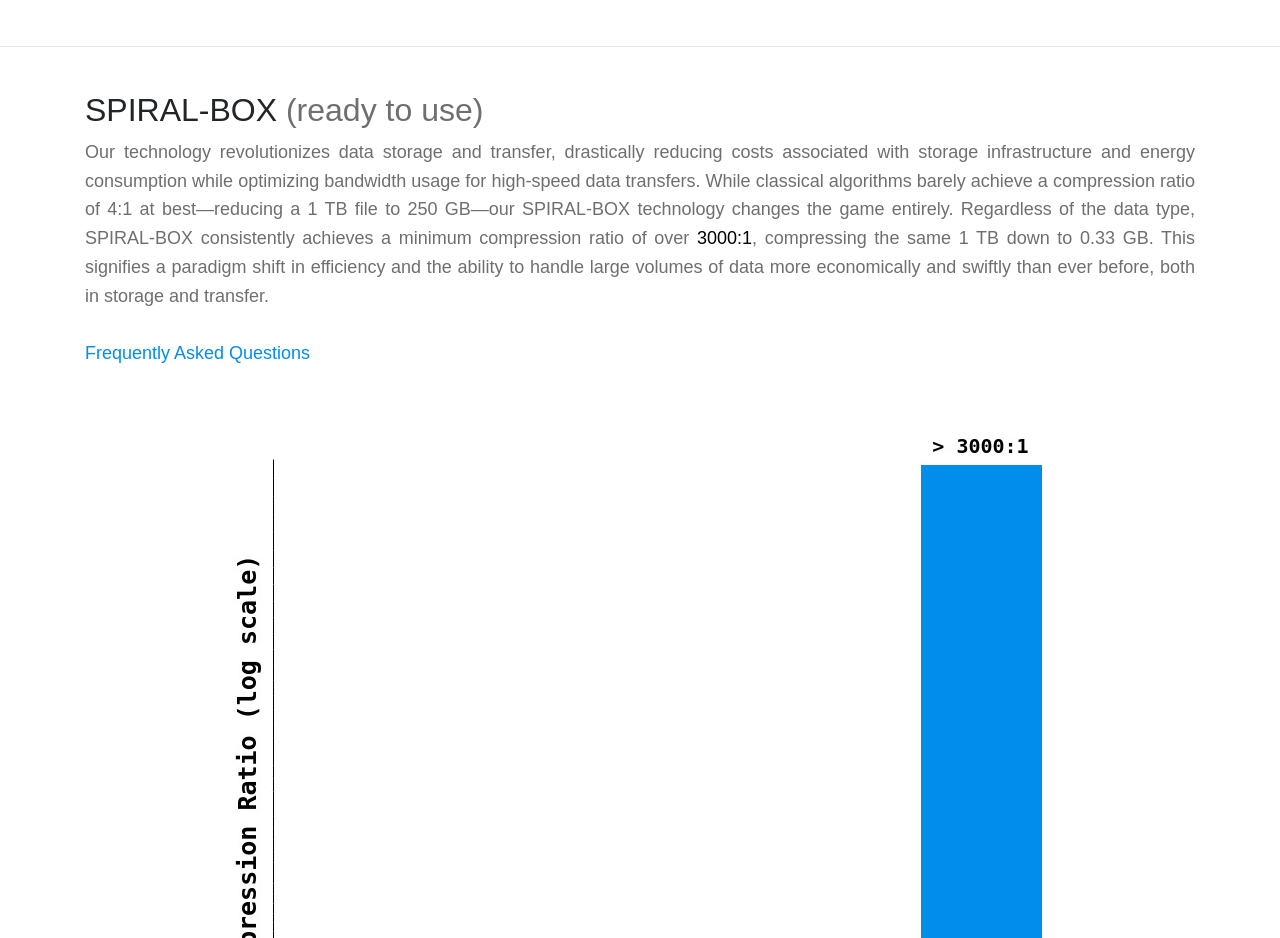
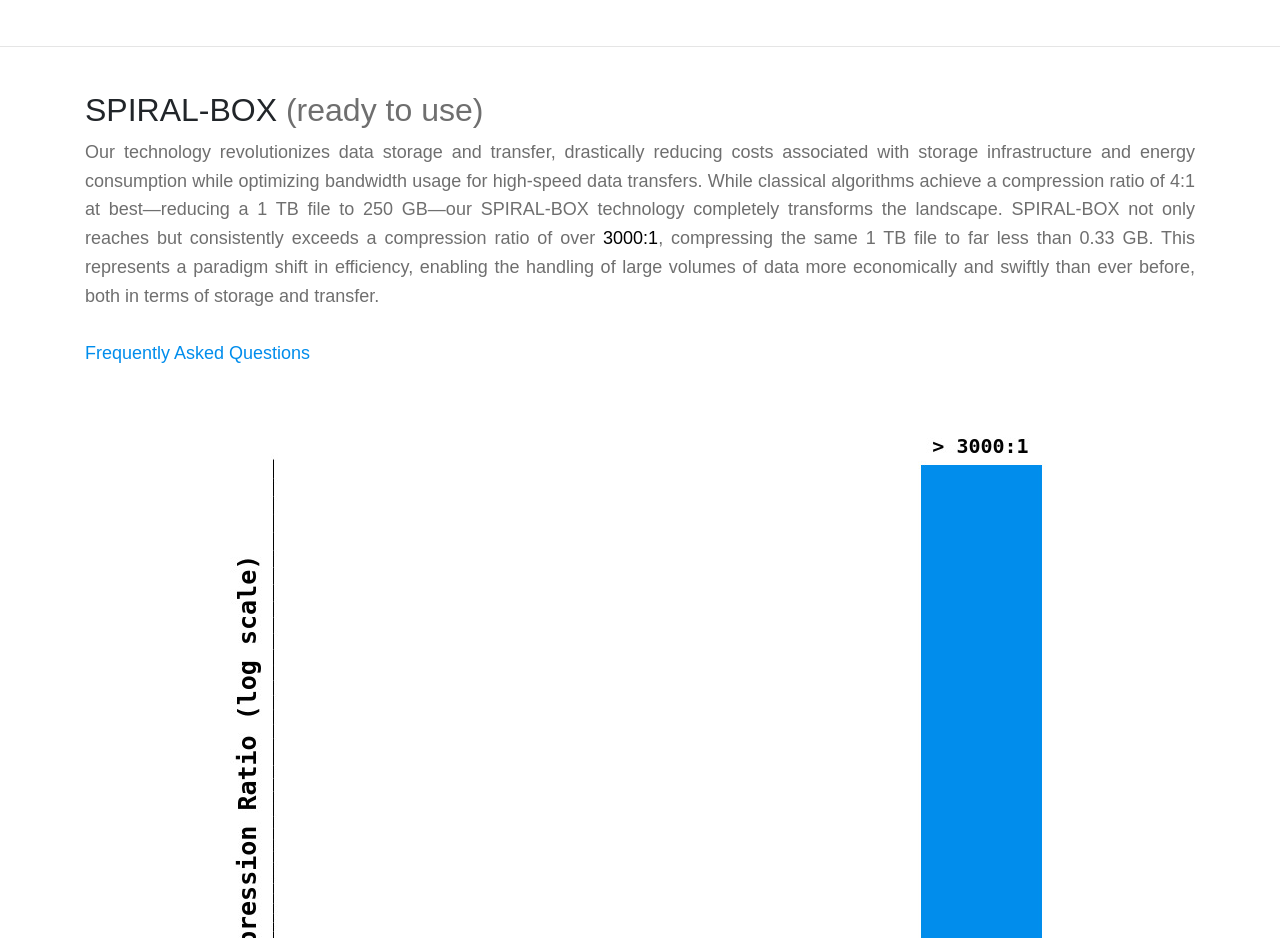
Before and after one commit to centralspiral/centralspiral.github.io, a plain HTML site: page index.html in a window 1280 px wide. Shown: the part 1640-2578 px from the top of the page. Drawn offline with Linux system fonts and the light colour scheme.

Commit message:
Update index.html

```diff
--- a/index.html
+++ b/index.html
@@ -67,10 +67,10 @@
       <div class="col-lg-12 zindex-2">
       <h2>SPIRAL-BOX <span style="color:#6f6f6f">(ready to use)</span> </h2>
       <p align="justify">
-	Our technology revolutionizes data storage and transfer, drastically reducing costs associated with storage infrastructure and energy consumption while
-	optimizing bandwidth usage for high-speed data transfers. While classical algorithms barely achieve a compression ratio of 4:1 at best—reducing a 1 TB file to 250 GB—our SPIRAL-BOX
-	technology changes the game entirely. Regardless of the data type, SPIRAL-BOX consistently achieves a minimum compression ratio of over <b>3000:1</b>, compressing the same 1 TB down to 0.33 GB.
-	This signifies a paradigm shift in efficiency and the ability to handle large volumes of data more economically and swiftly than ever before, both in storage and transfer.
+	Our technology revolutionizes data storage and transfer, drastically reducing costs associated with storage infrastructure and energy consumption while optimizing bandwidth usage for
+	high-speed data transfers. While classical algorithms achieve a compression ratio of 4:1 at best—reducing a 1 TB file to 250 GB—our SPIRAL-BOX technology completely transforms the landscape.
+	SPIRAL-BOX not only reaches but consistently exceeds a compression ratio of over <b>3000:1</b>, compressing the same 1 TB file to far less than 0.33 GB. This represents a paradigm shift in efficiency,
+	enabling the handling of large volumes of data more economically and swiftly than ever before, both in terms of storage and transfer.
 
       <br><br>
       <a href="FAQ.html" target="_blank">Frequently Asked Questions </a>
```
